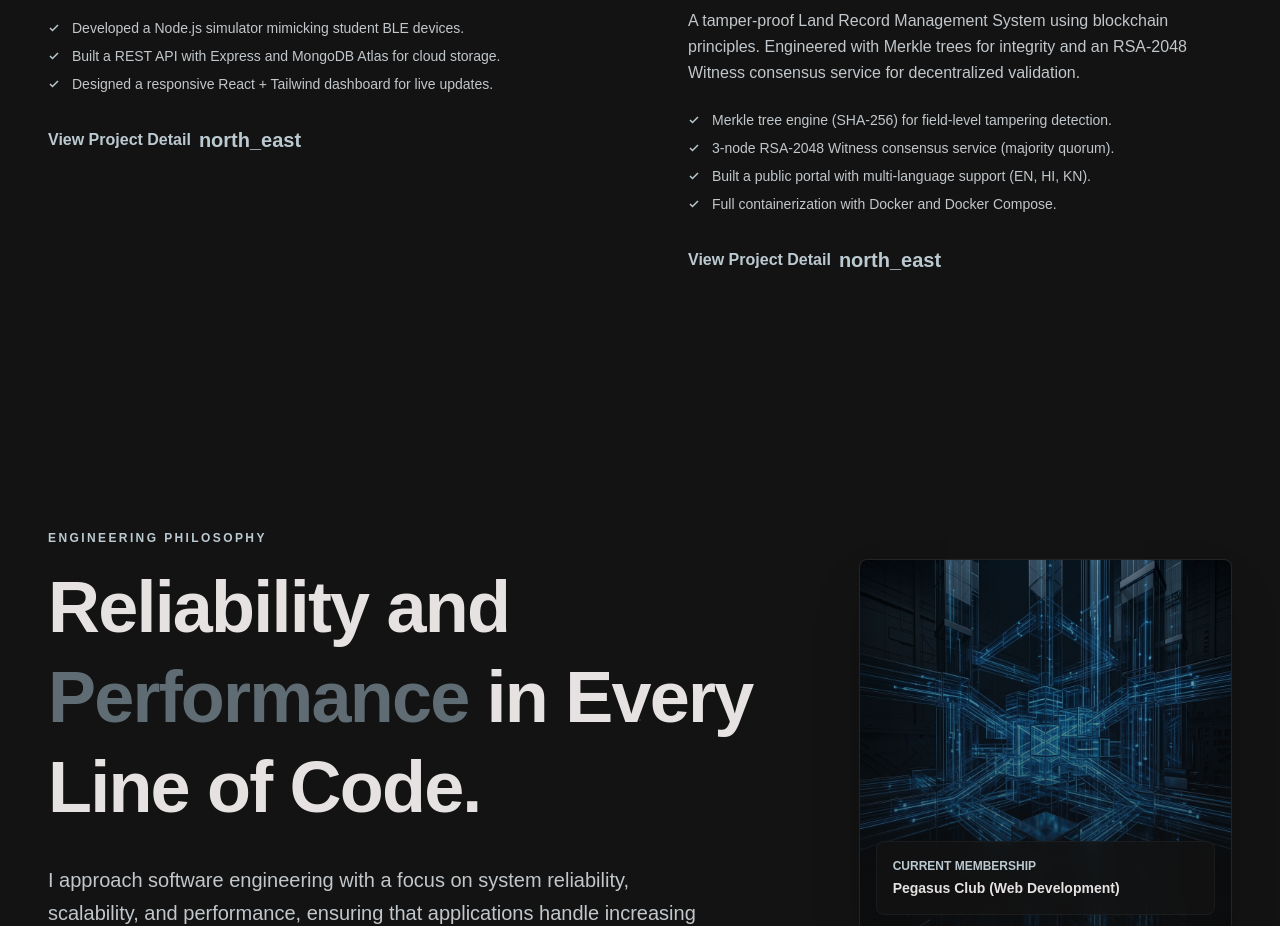
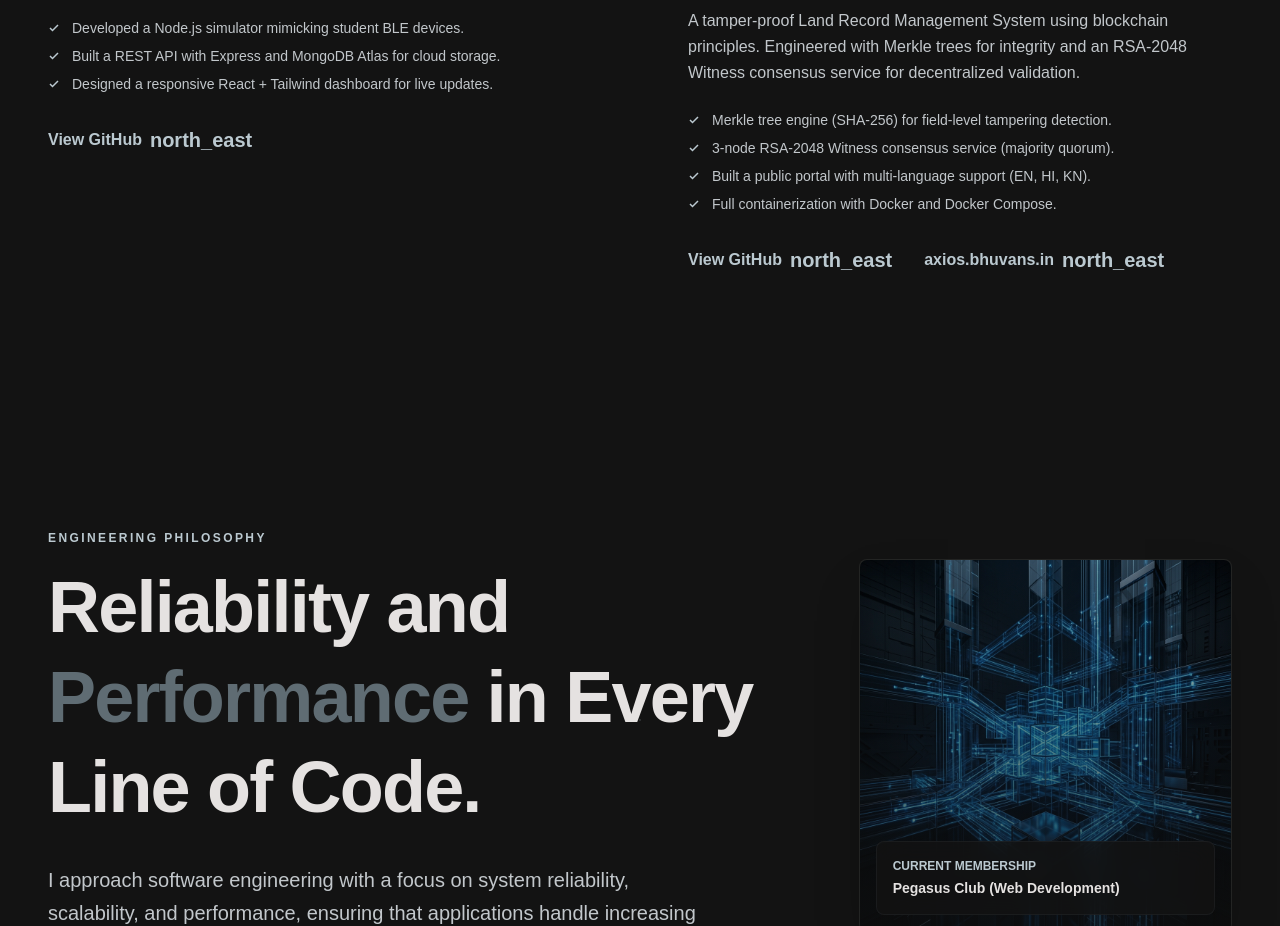
Before and after one commit to BhuvanSShetty/Resume-Website, a React (Vite) app: page / in a window 1280 px wide. Shown: the part 2880-3806 px from the top of the page. Built offline with nearby package versions, Linux system fonts and the light colour scheme.

Commit message:
changes in project

```diff
--- a/src/components/Projects.jsx
+++ b/src/components/Projects.jsx
@@ -30,9 +30,18 @@ const Projects = () => {
       ],
       image: projectImage,
       link: 'https://github.com/BhuvanSShetty',
+      deploymentlink: 'https://axios.bhuvans.in/',
       delay: 'md:mt-32'
     }
   ];
+
+  const getDomain = (url) => {
+    try {
+      return new URL(url).hostname;
+    } catch {
+      return 'Deployment';
+    }
+  };
 
   return (
     <section id="projects" className="py-32 px-6 md:px-12 max-w-[1440px] mx-auto">
@@ -76,12 +85,23 @@ const Projects = () => {
                 ))}
               </ul>
 
-              <a
-                href={project.link}
-                className="inline-flex items-center gap-2 text-primary font-bold hover:gap-4 transition-all"
-              >
-                View Project Detail <span className="material-symbols-outlined text-xl">north_east</span>
-              </a>
+              <div className="flex flex-wrap gap-x-8 gap-y-2">
+                <a
+                  href={project.link}
+                  className="inline-flex items-center gap-2 text-primary font-bold hover:gap-4 transition-all"
+                >
+                  View GitHub <span className="material-symbols-outlined text-xl">north_east</span>
+                </a>
+
+                {project.deploymentlink && (
+                  <a
+                    href={project.deploymentlink}
+                    className="inline-flex items-center gap-2 text-primary font-bold hover:gap-4 transition-all"
+                  >
+                    {getDomain(project.deploymentlink)} <span className="material-symbols-outlined text-xl">north_east</span>
+                  </a>
+                )}
+              </div>
             </div>
           </div>
         ))}
```
